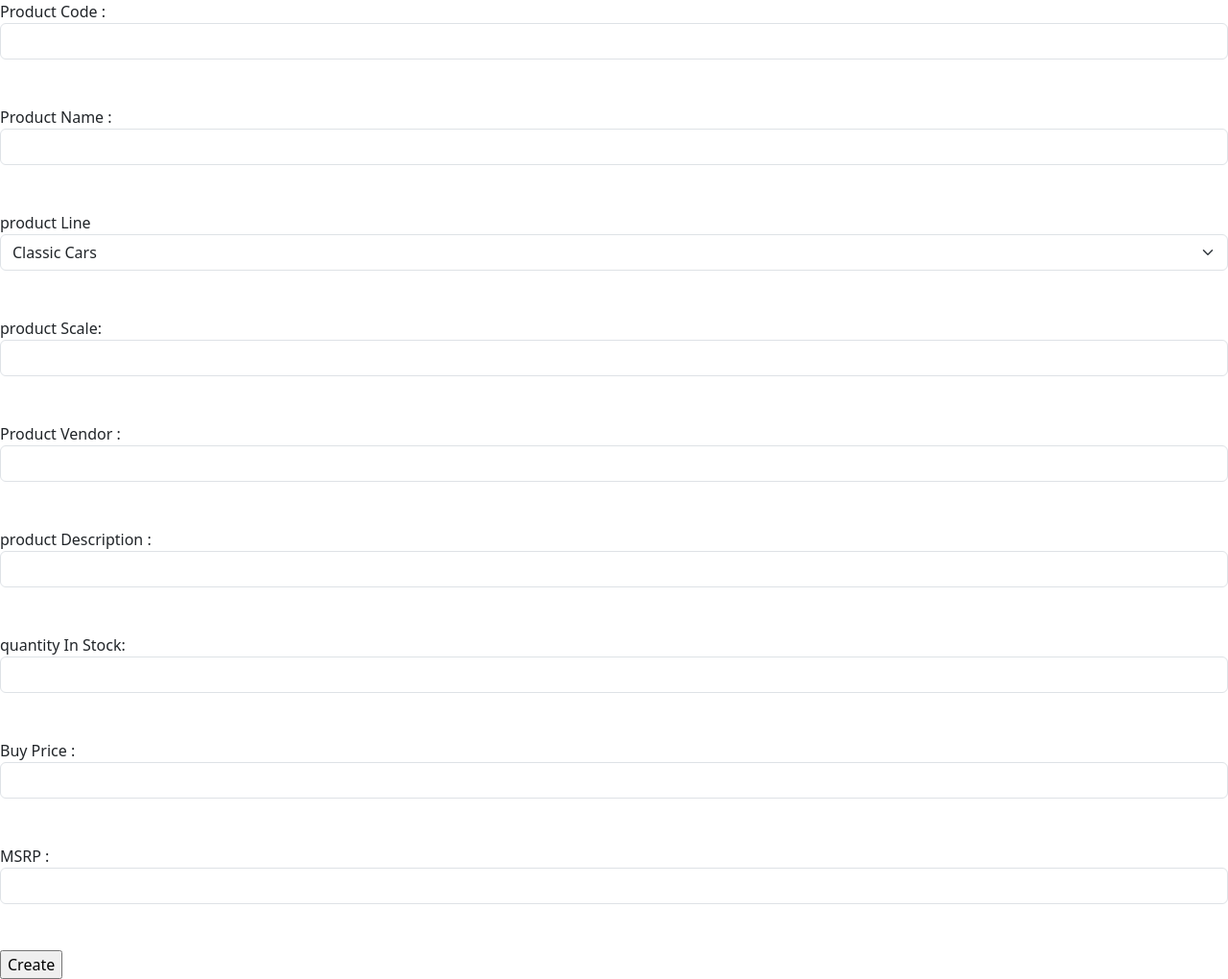
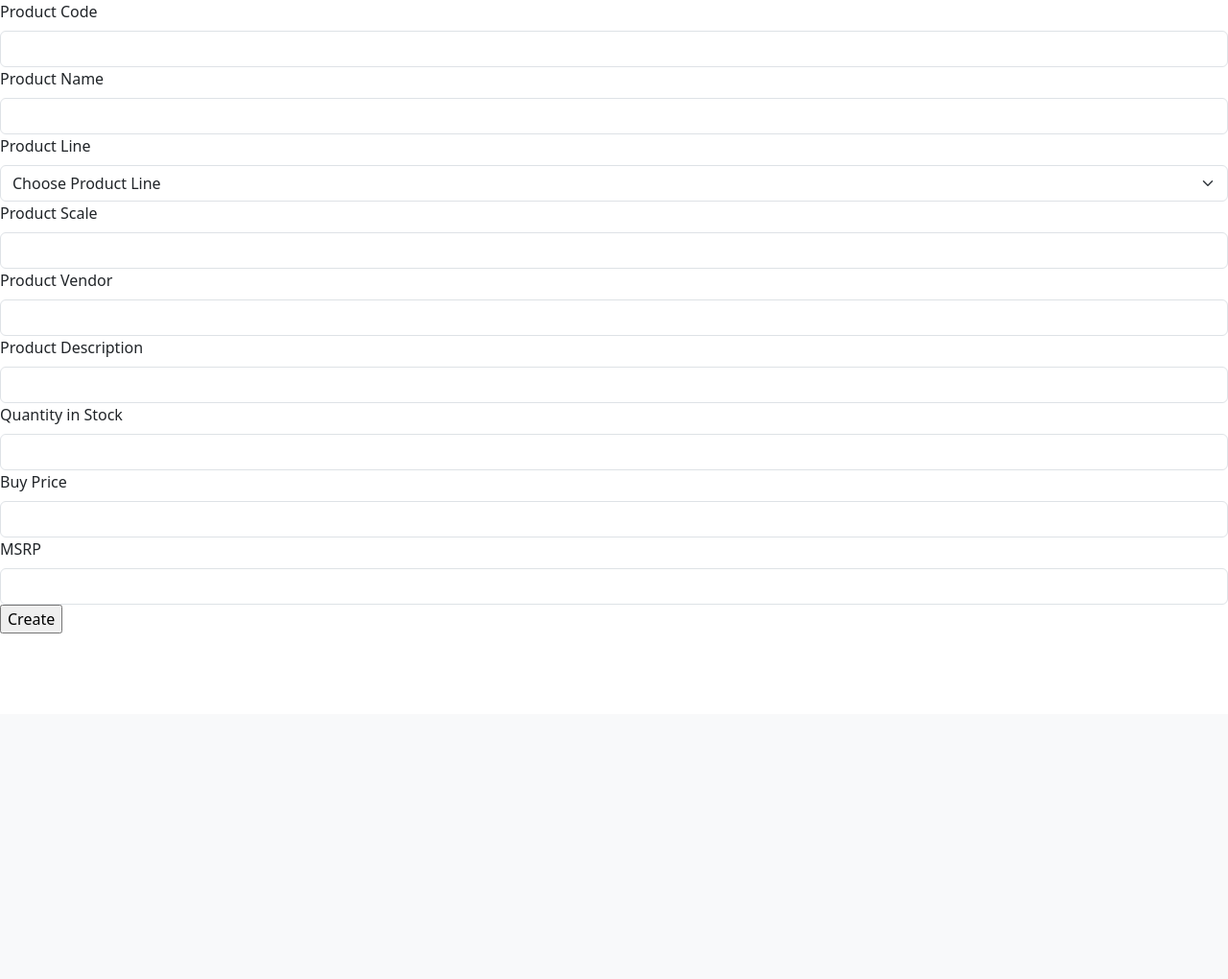
Before and after one commit to NandaSyarlaHariyanti/aksesdb, a PHP site: page /crudproduct.php in a window 1280 px wide. Shown: the part 56-1076 px from the top of the page at 96% size. After the commit the page ends 716 px from the top, so only its background shows below. Run offline with PHP 8.4, Linux system fonts and the light colour scheme.

Commit message:
Form create data product 2

```diff
--- a/crudproduct.php
+++ b/crudproduct.php
@@ -1,19 +1,20 @@
 <?php
 include('conn.php');
+$status ='';
 
 if ($_SERVER["REQUEST_METHOD"] == "POST") {
 
-    $productCode = $_POST["productCode"];
-    $productName = $_POST["productName"];
-    $productLine = $_POST["productLine"];
-    $productScale = $_POST["productScale"];
-    $productVendor = $_POST["productVendor"];
-    $productDescription = $_POST["productDescription"];
-    $quantityInStock = $_POST["quantityInStock"];
-    $buyPrice = $_POST["buyPrice"];
-    $MSRP = $_POST["MSRP  "];
+    $productCode = $_POST['productCode'];
+    $productName = $_POST['productName'];
+    $productLine = $_POST['productLine'];
+    $productScale = $_POST['productScale'];
+    $productVendor = $_POST['productVendor'];
+    $productDescription = $_POST['productDescription'];
+    $quantityInStock = $_POST['quantityInStock'];
+    $buyPrice = $_POST['buyPrice'];
+    $MSRP = $_POST['MSRP'];
 
-    $sql = "INSERT INTO products (`productCode`,`productName`,`productLine`,`productScale`,`productVendor`,`productDescription`,`quantityInStock`,`buyPrice`,`MSRP`) VALUES ('$productCode','$productName','$productLine','$productScale','$productVendor','$productDescription','$quantityInStock','$buyPrice','$MSRP')";
+    $sql = "INSERT INTO products ( productCode , productName , productLine , productScale , productVendor , productDescription , quantityInStock , buyPrice , MSRP ) VALUES ('$productCode','$productName','$productLine','$productScale','$productVendor','$productDescription','$quantityInStock','$buyPrice','$MSRP')";
     if ($conn->query($sql) === TRUE) {
         echo "New record created successfully";
     } else {
@@ -60,44 +61,41 @@ if ($_SERVER["REQUEST_METHOD"] == "POST") {
 
 <form method="post" action="<?php echo $_SERVER['PHP_SELF']; ?>">
 
+        <label for="productCode" class="form-label">Product Code</label>
+        <input type="text" class="form-control" name="productCode" id="ProductCode" >
 
-        <label for="productCode "> Product Code :</label>
-        <input type="text" class="form-control" id="productCode " name="productCode " required><br><br>
+        <label for="productName" class="form-label">Product Name</label>
+        <input type="text" class="form-control" name="productName" id="productName" >
 
-        <label for="productName "> Product Name :</label>
-        <input type="text" class="form-control" id="productName " name="productName " required><br><br>
+        <label for="productLine" class="form-label">Product Line</label>
+        <select class="form-select" name="productLine" id="productLine">
+          <option selected>Choose Product Line</option>
+          <option value="classic cars">Classic Cars</option>
+          <option value="motorcycles">Motorcycles</option>
+          <option value="planes">Planes</option>
+          <option value="ships">Ships</option>
+          <option value="trains">Trains</option>
+          <option value="trucks and buses">Trucks and Buses</option>
+          <option value="vintage cars">Vintage Cars</option>
+        </select>
 
-        <label for="productLine">product Line</label>
-        <select class="form-select" name="productLine" id="productLine">
-        <option value="classic cars"> Classic Cars</option>
-        <option value="motorcycle"> Motorcycles</option>
-        <option value="planes"> Planes</option>
-        <option value="ships"> Ships</option>
-        <option value="trains"> Trains</option>
-        <option value="trucks and buses"> Trucks and Buses</option>
-        <option value="vintage cars"> Vintage Cars</option>
-        </select>
-        <br><br>
+        <label for="productScale" class="form-label">Product Scale</label>
+        <input type="text" class="form-control" name="productScale" id="productScale" >
 
-        <label for="productScale ">  product Scale:</label>
-        <input type="text" class="form-control" id="productScale " name=" productScale" required><br><br>
+        <label for="productVendor" class="form-label">Product Vendor</label>
+        <input type="text" class="form-control" name="productVendor" id="productVendor" >
 
-        <label for="productVendor "> Product Vendor :</label>
-        <input type="text" class="form-control" id="productVendor " name="productVendor " required><br><br>
+        <label for="productDescription" class="form-label">Product Description</label>
+        <input type="text" class="form-control" name="productDescription" id="productDescription" >
 
-        <label for=" productDescription"> product Description :</label>
-        <input type="text" class="form-control" id="productDescription " name=" productDescription" required><br><br>
+        <label for="quantityInStock" class="form-label">Quantity in Stock</label>
+        <input type="text" class="form-control" name="quantityInStock" id="quantityInStock" >
 
-        <label for=" quantityInStock">  quantity In Stock:</label>
-        <input type="text" class="form-control" id="quantityInStock " name="quantityInStock " required><br><br>
+        <label for="buyPrice" class="form-label">Buy Price</label>
+        <input type="text" class="form-control" name="buyPrice" id="buyPrice" >
 
-        <label for=" buyPrice"> Buy Price :</label>
-        <input type="text" class="form-control" id="buyPrice " name="buyPrice " required><br><br>
-
-        <label for=" MSRP"> MSRP :</label>
-        <input type="text" class="form-control" id="MSRP " name=" MSRP" required><br><br>
-
-
+        <label for="MSRP" class="form-label">MSRP</label>
+        <input type="text" class="form-control" name="MSRP" id="MSRP" >
 
         <input type="submit" value="Create">
 
```
